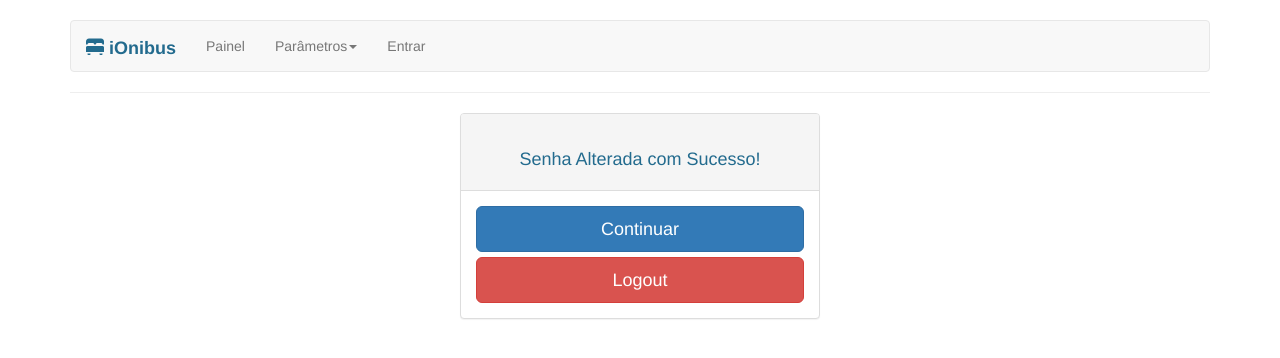
After one commit to fcaapps/controleonibus, a Django app: a page that uses controleonibus/ionibus/templates/base.html in a window 1280 px wide. The commit adds this page. Shown: the top 358 px of the page. Run offline with Django 3.2, Linux system fonts and the light colour scheme; parts of the project's set-up code (start-up, migrations or seed data) failed here and were passed over; some libraries are stand-ins or nearby versions.

Commit message:
Criado processo de Alterar Senha

```diff
--- /dev/null
+++ b/controleonibus/accounts/templates/accounts/aviso_senha_alterada.html
@@ -0,0 +1,24 @@
+{% extends "base.html" %}
+{% block content %}
+    <hr class="omb_hrOr">
+        <div class="row vertical-offset-100">
+                <div class="col-md-4 col-md-offset-4">
+                    <div class="panel panel-default">
+                        <div class="panel-heading">
+                            <h3 align="center" class="omb_authTitle">
+                                <font size="4"; color="#236B8E">
+                                    Senha Alterada com Sucesso!
+                                </font>
+                            </h3>
+                        </div>
+                        <div class="panel-body">
+                            <form accept-charset="UTF-8" role="form" method="post">
+                                {% csrf_token %}
+                                <a href="{% url 'ionibus:painel' %}" class="btn btn-lg btn-primary btn-block">Continuar</a>
+                                <a href="{% url 'accounts:logout' %}" class="btn btn-lg btn-danger btn-block">Logout</a>
+                            </form>
+                        </div>
+                    </div>
+                </div>
+            </div>
+{% endblock %}
--- a/controleonibus/accounts/urls.py
+++ b/controleonibus/accounts/urls.py
@@ -1,6 +1,8 @@
 from django.conf.urls import url, include
 
 from controleonibus.accounts.views import register
+
+from controleonibus.accounts import views
 
 from django.contrib.auth.views import login
 
@@ -11,4 +13,6 @@ urlpatterns = [
     url(r'^entrar/$', login, {'template_name': 'accounts/login.html'},  name="login"),
     url(r'^sair/$', logout, {'next_page': 'accounts:login'}, name="logout"),
     url(r'^registre-se/$', register, name="register"),
+    url(r'^editar-senha/$', views.edit_password, name="edit_password"),
+    url(r'^aviso-senha-alterada/$', views.aviso_senha_alterada, name="senha_alterada"),
 ]
--- a/controleonibus/accounts/views.py
+++ b/controleonibus/accounts/views.py
@@ -1,8 +1,9 @@
 from django.shortcuts import render, redirect
-from django.contrib.auth.forms import UserCreationForm
+from django.contrib.auth.forms import UserCreationForm, PasswordChangeForm
 from django.conf import settings
 from django.contrib.auth import authenticate, login
 from .forms import RegisterForm
+from django.contrib.auth.decorators import login_required
 
 def register(request):
     template_name = 'accounts/register.html'
@@ -21,3 +22,21 @@ def register(request):
         'form': form
     }
     return render(request, template_name, context)
+
+@login_required
+def edit_password(request):
+    template_name = 'accounts/edit_password.html'
+    context = {}
+    if request.method=="POST":
+        form = PasswordChangeForm(data=request.POST, user=request.user)
+        if form.is_valid():
+            form.save()
+            context['success'] = True
+            return redirect('accounts:senha_alterada')
+    else:
+        form = PasswordChangeForm(user=request.user)
+    context['form'] = form
+    return render(request, template_name, context)
+
+def aviso_senha_alterada(request):
+    return render(request, 'accounts/aviso_senha_alterada.html')
--- a/controleonibus/ionibus/templates/base.html
+++ b/controleonibus/ionibus/templates/base.html
@@ -70,7 +70,7 @@
 
               </ul>
               {% if user.is_authenticated %}
-                <p class="navbar-text navbar-right">Usuário logado: <a href="#" class="navbar-link"><b>{{ user }}</b> | E-mail: <b>{{user.email}}</b></a></p>
+              <p class="navbar-text navbar-right">Usuário logado: <a href="#" class="navbar-link"><b>{{ user }}</b> | E-mail: <b>{{user.email}}</b> | <b><a href="{% url 'accounts:edit_password' %}">Alterar Senha</a></b></a></p>
               {% else %}
                 <p class="navbar-text navbar-right"><a href="#" class="navbar-link"> </a></p>
               {% endif %}
```
Also changed, not shown: controleonibus/accounts/templates/accounts/edit_password.html (added, +26 -0 lines).
